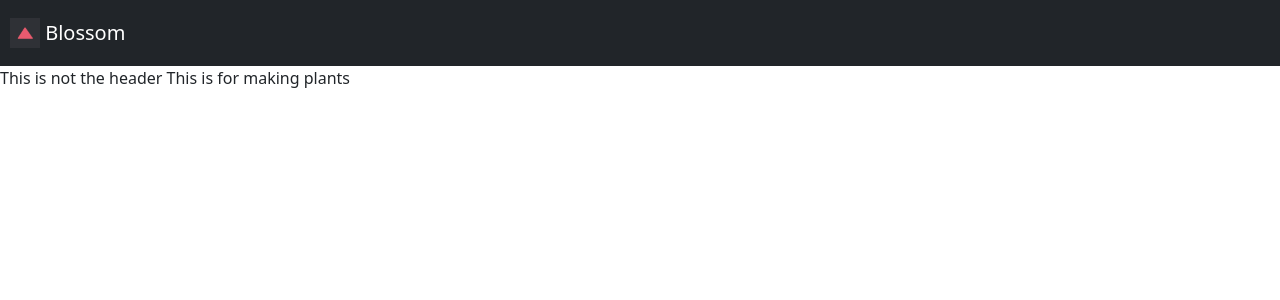
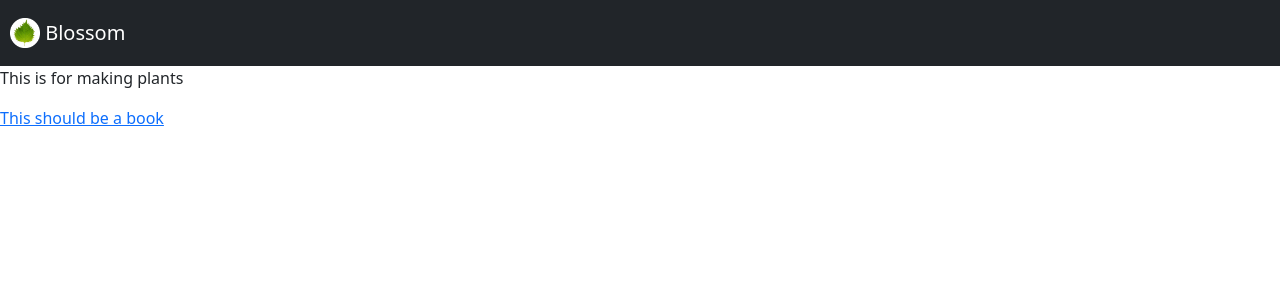
Before and after one commit to natewoodprojects/django-project, a Django app: page /create in a window 1280 px wide. Shown: the top 300 px of the page. Run offline with Django 4.2, Linux system fonts and the light colour scheme.

Commit message:
got a logo and connected everything together

```diff
--- a/blossom/myapp/templates/base.html
+++ b/blossom/myapp/templates/base.html
@@ -17,13 +17,14 @@
     <nav class="navbar navbar-expand-lg navbar-dark bg-dark">
       <a class="navbar-brand" href="#" style="padding: 10px"
         ><img
-          src="/static/delta.png"
+          src="/static/images.png"
           width="30"
           height="30"
           padding="10"
           class="d-inline-block align-top"
           alt="picture"
-        /> Blossom</a
+        />
+        Blossom</a
       >
     </nav>
     {% block content %} {% endblock %}
--- a/blossom/myapp/templates/book_details.html
+++ b/blossom/myapp/templates/book_details.html
@@ -1,12 +1,7 @@
 {% extends 'base.html' %} {% block content %}
-
-<p>This is not the header This is for making plants</p>
 
 <p>Book: {{ book.title}}</p>
 <p>Published on: {{ book.pub_date}}</p>
 <a href="http://127.0.0.1:8000/plants">This should be the plants</a>
-<!-- Not sure how much I can do a regular thing. Also, is jinja being used or is it something else?
-
-I really want to use django for more. I shall. Soon enough. -->
 
 {% endblock %}
--- a/blossom/myapp/templates/new_plant.html
+++ b/blossom/myapp/templates/new_plant.html
@@ -1,8 +1,9 @@
 {% extends 'base.html' %} {% block content %}
 
-<p>This is not the header This is for making plants</p>
-
-
+<p>This is for making plants</p>
 
 <form action=""></form>
+
+<a href="http://127.0.0.1:8000/book/1">This should be a book</a>
+
 {% endblock %}
--- a/blossom/myapp/templates/plants.html
+++ b/blossom/myapp/templates/plants.html
@@ -1,9 +1,9 @@
 {% extends 'base.html' %} {% block content %}
-
-<p>This is not the header This is for making plants</p>
 
 <p>This is Blossom</p>
 <p>This is a website for Jess</p>
 <a href="http://127.0.0.1:8000/book/1">This should be a book</a>
 
+<a href="http://127.0.0.1:8000/create">This should be the creation</a>
+
 {% endblock %}
```
Also changed, not shown: blossom/myapp/static/images.png (added), 3 other files.
